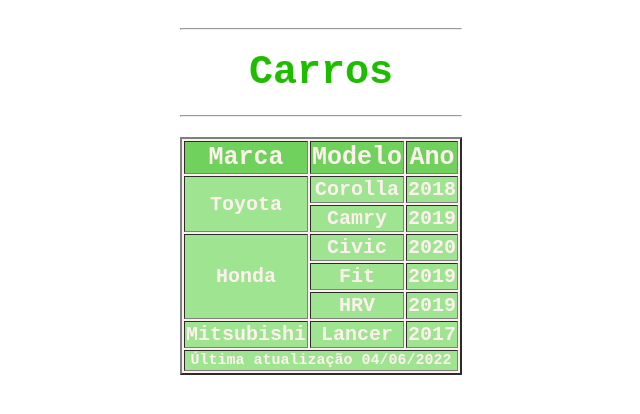
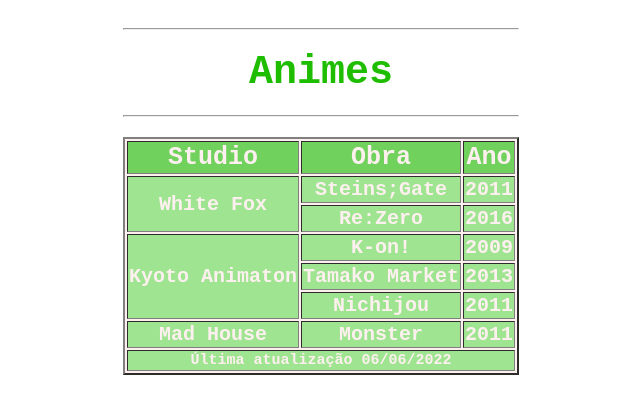
Before and after one commit to E-rhari/E-rhari.github.io, a plain HTML site: page design_web/lab01/Atividade4.html in a window 1280 px wide. Shown: the whole page, without its empty margins (319-959 px from the left). Drawn offline with Linux system fonts and the light colour scheme.

Commit message:
css&tabela

```diff
--- a/css/stylegit.css
+++ b/css/stylegit.css
@@ -115,3 +115,14 @@ input
     color: #46853a;
     font-family: 'OCR A Std', monospace;
 }
+/*/Input*/
+
+
+/*Imagem*/
+figcaption
+{
+    font-size: 15px;
+    color: #1fbd00;
+    font-family: 'OCR A Std', monospace;
+}
+/*/Imagem*/
--- a/design_web/lab01/Atividade4.html
+++ b/design_web/lab01/Atividade4.html
@@ -11,48 +11,48 @@
     <table border="2">
         <caption>
             <hr>
-            Carros
+            Animes
             <hr>
         </caption>
         <thead>
             <tr>
-              <th>Marca</th>
-              <th>Modelo</th>
+              <th>Studio</th>
+              <th>Obra</th>
               <th>Ano</th>
             </tr>
         </thead>
         <tbody>
             <tr>
-                <th rowspan="2">Toyota</th>
-                <th>Corolla</th>
-                <th>2018</th>
+                <th rowspan="2">White Fox</th>
+                <th>Steins;Gate</th>
+                <th>2011</th>
             </tr>
             <tr>
-                <th>Camry</th>
-                <th>2019</th>
+                <th>Re:Zero</th>
+                <th>2016</th>
             </tr>
             <tr>
-                <th rowspan="3">Honda</th>
-                <th>Civic</th>
-                <th>2020</th>
+                <th rowspan="3">Kyoto Animaton</th>
+                <th>K-on!</th>
+                <th>2009</th>
             </tr>
             <tr>
-                <th>Fit</th>
-                <th>2019</th>
+                <th>Tamako Market</th>
+                <th>2013</th>
             </tr>
             <tr>
-                <th>HRV</th>
-                <th>2019</th>
+                <th>Nichijou</th>
+                <th>2011</th>
             </tr>
             <tr>
-                <th>Mitsubishi</th>
-                <th>Lancer</th>
-                <th>2017</th>
+                <th>Mad House</th>
+                <th>Monster</th>
+                <th>2011</th>
             </tr>
         </tbody>
         <tfoot>
             <tr>
-                <th colspan="3">Última atualização 04/06/2022</th>
+                <th colspan="3">Última atualização 06/06/2022</th>
             </tr>
         </tfoot>
         </table>
```
Also changed, not shown: design_web/lab01/Atividade1.html (+3 -3 lines), design_web/lab01/Atividade3.html (+1 -1 lines), design_web/lab01/Atividade5.html (+1 -1 lines), design_web/lab01/Atividade6.html (+1 -1 lines).
